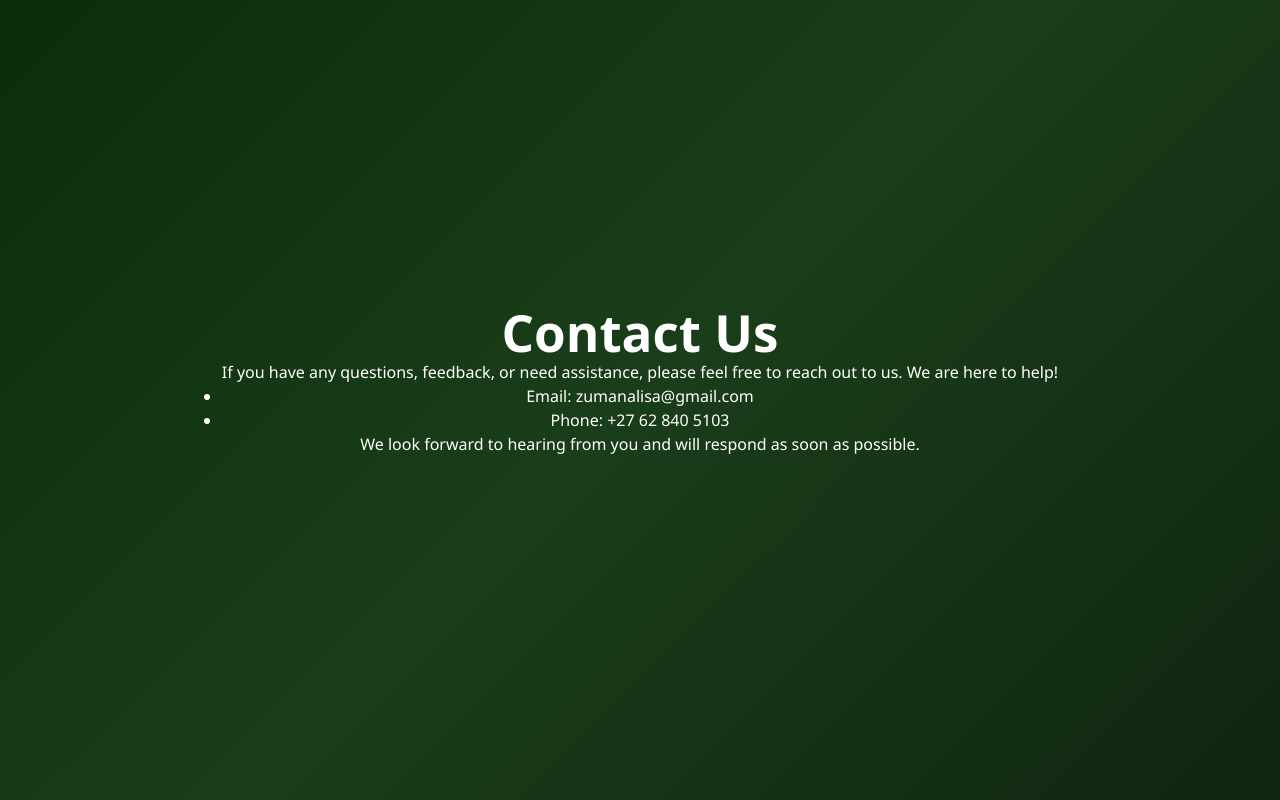
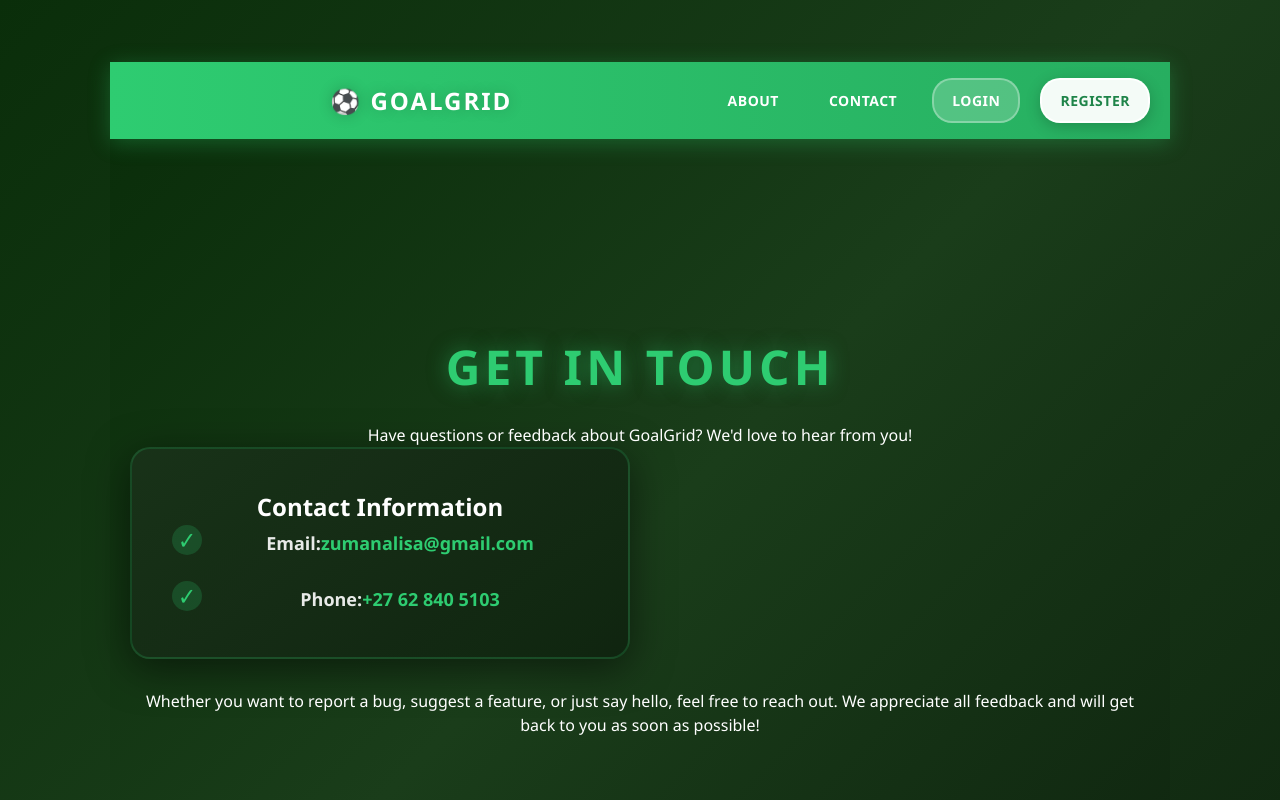
Before and after one commit to lisazumana03/fa-soccer-tournament-app-frontend, a React (Vite) app: page /contact in a window 1280 px wide. Shown: the top 800 px of the page. Built offline with nearby package versions, Linux system fonts and the light colour scheme.

Commit message:
file incoming

```diff
--- /dev/null
+++ b/src/components/common/About.css
@@ -0,0 +1,139 @@
+/* About Page Styles */
+
+.about-page {
+    font-family: 'Segoe UI', Tahoma, Geneva, Verdana, sans-serif;
+    background: linear-gradient(135deg, #0a2e0a 0%, #1a3d1a 50%, #0f250f 100%);
+    color: #fff;
+    min-height: 100vh;
+    padding-bottom: 40px;
+}
+
+.about-page h1 {
+    font-size: 48px;
+    font-weight: 900;
+    text-transform: uppercase;
+    letter-spacing: 4px;
+    text-align: center;
+    padding: 50px 20px 30px;
+    margin: 0;
+    color: #2ecc71;
+    text-shadow: 0 0 20px rgba(46, 204, 113, 0.5);
+    animation: slideInDown 0.8s ease-out;
+}
+
+.about-page h2 {
+    font-size: 28px;
+    font-weight: 700;
+    text-transform: uppercase;
+    letter-spacing: 2px;
+    color: #2ecc71;
+    margin: 40px 0 20px 0;
+    position: relative;
+    padding-bottom: 12px;
+}
+
+.about-page h2::after {
+    content: '';
+    position: absolute;
+    bottom: 0;
+    left: 0;
+    width: 100px;
+    height: 4px;
+    background: linear-gradient(90deg, #2ecc71 0%, #27ae60 50%, transparent 100%);
+    border-radius: 2px;
+}
+
+.about-page p {
+    font-size: 16px;
+    line-height: 1.8;
+    color: rgba(255, 255, 255, 0.85);
+    margin-bottom: 20px;
+}
+
+.about-page ul {
+    list-style: none;
+    padding: 0;
+    margin: 20px 0;
+}
+
+.about-page li {
+    font-size: 16px;
+    line-height: 1.8;
+    color: rgba(255, 255, 255, 0.85);
+    margin-bottom: 15px;
+    padding-left: 30px;
+    position: relative;
+}
+
+.about-page li::before {
+    content: '⚽';
+    position: absolute;
+    left: 0;
+    color: #2ecc71;
+    font-size: 18px;
+}
+
+.about-page strong {
+    color: #2ecc71;
+    font-weight: 700;
+}
+
+/* Main content container */
+.about-page > p,
+.about-page > h2,
+.about-page > ul {
+    max-width: 1000px;
+    margin-left: auto;
+    margin-right: auto;
+    padding: 0 20px;
+}
+
+/* Feature sections */
+.about-page > h2 + ul {
+    background: linear-gradient(145deg, rgba(26, 50, 26, 0.9) 0%, rgba(15, 35, 15, 0.9) 100%);
+    padding: 30px 40px;
+    border-radius: 20px;
+    border: 2px solid rgba(46, 204, 113, 0.2);
+    box-shadow: 0 10px 40px rgba(0, 0, 0, 0.5);
+    max-width: 1000px;
+    margin-left: auto;
+    margin-right: auto;
+    margin-bottom: 30px;
+}
+
+.about-page > h2:nth-of-type(2) {
+    margin-top: 50px;
+}
+
+/* Responsive */
+@keyframes slideInDown {
+    from {
+        opacity: 0;
+        transform: translateY(-30px);
+    }
+    to {
+        opacity: 1;
+        transform: translateY(0);
+    }
+}
+
+@media (max-width: 768px) {
+    .about-page h1 {
+        font-size: 32px;
+        padding: 40px 20px 20px;
+    }
+
+    .about-page h2 {
+        font-size: 22px;
+        letter-spacing: 1px;
+    }
+
+    .about-page p,
+    .about-page li {
+        font-size: 15px;
+    }
+
+    .about-page > h2 + ul {
+        padding: 20px 20px;
+    }
+}
--- a/src/components/common/About.jsx
+++ b/src/components/common/About.jsx
@@ -1,5 +1,10 @@
+import Header from './Header.jsx';
+import './About.css';
+
 export default function About() {
     return (
+        <>
+            <Header />
             <div className="about-page">
                 <h1>About GoalGrid</h1>
                 <p>GoalGrid is a comprehensive soccer tournament management application designed to streamline the organization and administration of soccer tournaments. Whether you're a league organizer, team manager, or player, GoalGrid provides the tools you need to manage your soccer events efficiently.</p>
@@ -15,5 +20,6 @@ export default function About() {
                 <h2>Our Mission</h2>
                 <p>Our mission is to provide a user-friendly and efficient platform for managing soccer tournaments, helping organizers save time and resources while enhancing the experience for teams and players. We are committed to continuous improvement and welcome feedback from our users to make GoalGrid the best it can be.</p>
             </div>
+        </>
     )
 }
--- /dev/null
+++ b/src/components/common/Contact.css
@@ -0,0 +1,168 @@
+/* Contact Page Styles */
+
+.contact-page {
+    font-family: 'Segoe UI', Tahoma, Geneva, Verdana, sans-serif;
+    background: linear-gradient(135deg, #0a2e0a 0%, #1a3d1a 50%, #0f250f 100%);
+    color: #fff;
+    min-height: 100vh;
+    display: flex;
+    flex-direction: column;
+    align-items: center;
+    justify-content: center;
+    padding: 40px 20px;
+}
+
+.contact-page h1 {
+    font-size: 48px;
+    font-weight: 900;
+    text-transform: uppercase;
+    letter-spacing: 4px;
+    margin-bottom: 30px;
+    color: #2ecc71;
+    text-shadow: 0 0 20px rgba(46, 204, 113, 0.5);
+    animation: slideInDown 0.8s ease-out;
+}
+
+.contact-page > p {
+    font-size: 16px;
+    line-height: 1.8;
+    color: rgba(255, 255, 255, 0.85);
+    margin-bottom: 30px;
+    max-width: 600px;
+    text-align: center;
+}
+
+/* Contact info container */
+.contact-info {
+    background: linear-gradient(145deg, rgba(26, 50, 26, 0.9) 0%, rgba(15, 35, 15, 0.9) 100%);
+    padding: 40px;
+    border-radius: 20px;
+    border: 2px solid rgba(46, 204, 113, 0.2);
+    box-shadow: 0 10px 40px rgba(0, 0, 0, 0.5);
+    width: 100%;
+    max-width: 500px;
+    margin-bottom: 30px;
+}
+
+.contact-page ul {
+    list-style: none;
+    padding: 0;
+    margin: 0;
+}
+
+.contact-page li {
+    font-size: 18px;
+    line-height: 2;
+    color: rgba(255, 255, 255, 0.9);
+    margin-bottom: 20px;
+    padding-left: 40px;
+    position: relative;
+    transition: all 0.3s;
+}
+
+.contact-page li:last-child {
+    margin-bottom: 0;
+}
+
+.contact-page li::before {
+    content: '✓';
+    position: absolute;
+    left: 0;
+    color: #2ecc71;
+    font-size: 24px;
+    font-weight: 700;
+    display: flex;
+    align-items: center;
+    justify-content: center;
+    width: 30px;
+    height: 30px;
+    background: rgba(46, 204, 113, 0.2);
+    border-radius: 50%;
+}
+
+.contact-page li:hover::before {
+    background: rgba(46, 204, 113, 0.4);
+    transform: scale(1.15);
+}
+
+/* Email link styling */
+.contact-page a {
+    color: #2ecc71;
+    text-decoration: none;
+    font-weight: 600;
+    transition: all 0.3s;
+}
+
+.contact-page a:hover {
+    color: #27ae60;
+    text-decoration: underline;
+    text-shadow: 0 0 10px rgba(46, 204, 113, 0.5);
+}
+
+/* Footer message */
+.contact-page > p:last-of-type {
+    margin-top: 10px;
+    font-size: 14px;
+    color: rgba(255, 255, 255, 0.65);
+}
+
+/* Responsive */
+@keyframes slideInDown {
+    from {
+        opacity: 0;
+        transform: translateY(-30px);
+    }
+    to {
+        opacity: 1;
+        transform: translateY(0);
+    }
+}
+
+@media (max-width: 768px) {
+    .contact-page h1 {
+        font-size: 36px;
+        margin-bottom: 20px;
+    }
+
+    .contact-page > p {
+        font-size: 14px;
+    }
+
+    .contact-info {
+        padding: 30px 20px;
+    }
+
+    .contact-page li {
+        font-size: 16px;
+        padding-left: 35px;
+    }
+
+    .contact-page li::before {
+        width: 28px;
+        height: 28px;
+        font-size: 20px;
+    }
+}
+
+@media (max-width: 480px) {
+    .contact-page {
+        padding: 20px 15px;
+    }
+
+    .contact-page h1 {
+        font-size: 28px;
+        letter-spacing: 2px;
+    }
+
+    .contact-page > p {
+        font-size: 13px;
+    }
+
+    .contact-info {
+        padding: 20px 15px;
+    }
+
+    .contact-page li {
+        font-size: 14px;
+    }
+}
--- a/src/components/common/Contact.jsx
+++ b/src/components/common/Contact.jsx
@@ -1,13 +1,32 @@
+import Header from './Header.jsx';
+import './Contact.css';
+
 export default function Contact() {
     return (
-        <div className="contact-page">
-            <h1>Contact Us</h1>
-            <p>If you have any questions, feedback, or need assistance, please feel free to reach out to us. We are here to help!</p>
-            <ul>
-                <li>Email: zumanalisa@gmail.com</li>
-                <li>Phone: +27 62 840 5103 </li>
-                </ul>
-            <p>We look forward to hearing from you and will respond as soon as possible.</p>
-        </div>
+        <>
+            <Header />
+            <div className="contact-page">
+                <div className="contact-container">
+                    <h1>Get In Touch</h1>
+                    <p>Have questions or feedback about GoalGrid? We'd love to hear from you!</p>
+                    <div className="contact-info">
+                        <h2>Contact Information</h2>
+                        <ul>
+                            <li>
+                                <strong>Email:</strong>
+                                <a href="mailto:zumanalisa@gmail.com">zumanalisa@gmail.com</a>
+                            </li>
+                            <li>
+                                <strong>Phone:</strong>
+                                <a href="tel:+27628405103">+27 62 840 5103</a>
+                            </li>
+                        </ul>
+                    </div>
+                    <div className="contact-message">
+                        <p>Whether you want to report a bug, suggest a feature, or just say hello, feel free to reach out. We appreciate all feedback and will get back to you as soon as possible!</p>
+                    </div>
+                </div>
+            </div>
+        </>
     )
 }
```
Lines whose indentation alone changed are shown as unchanged.
